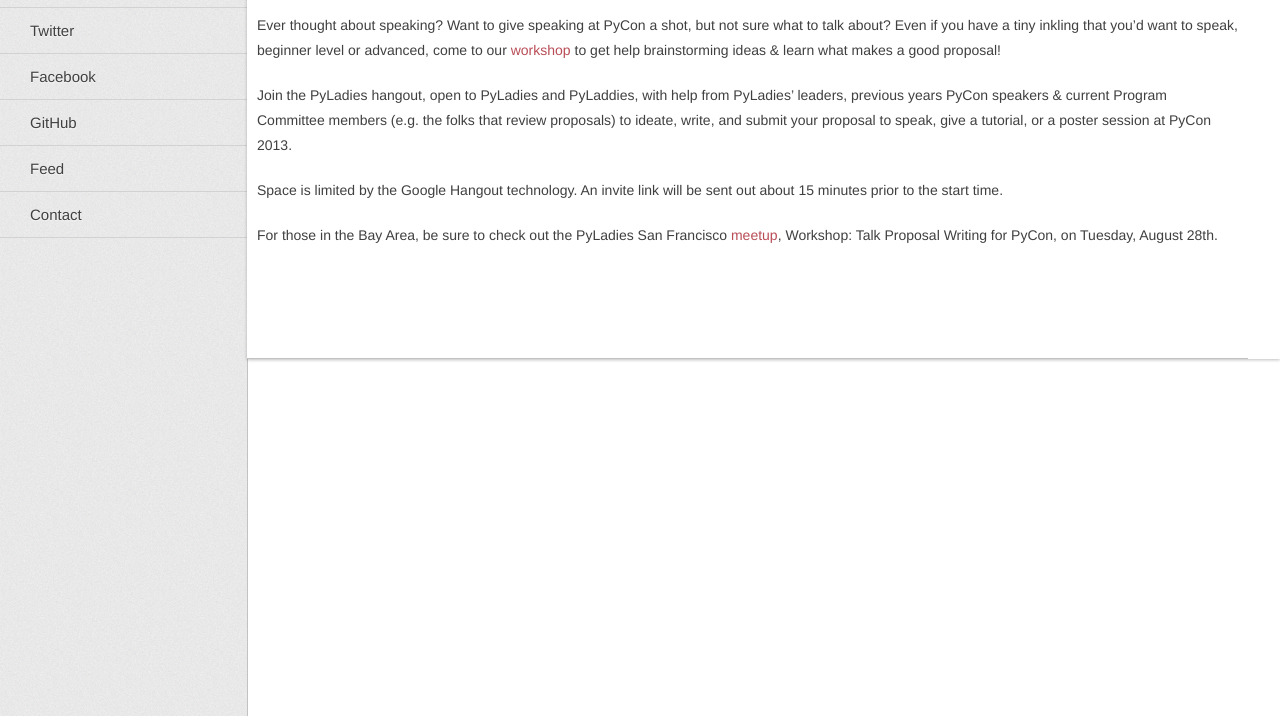
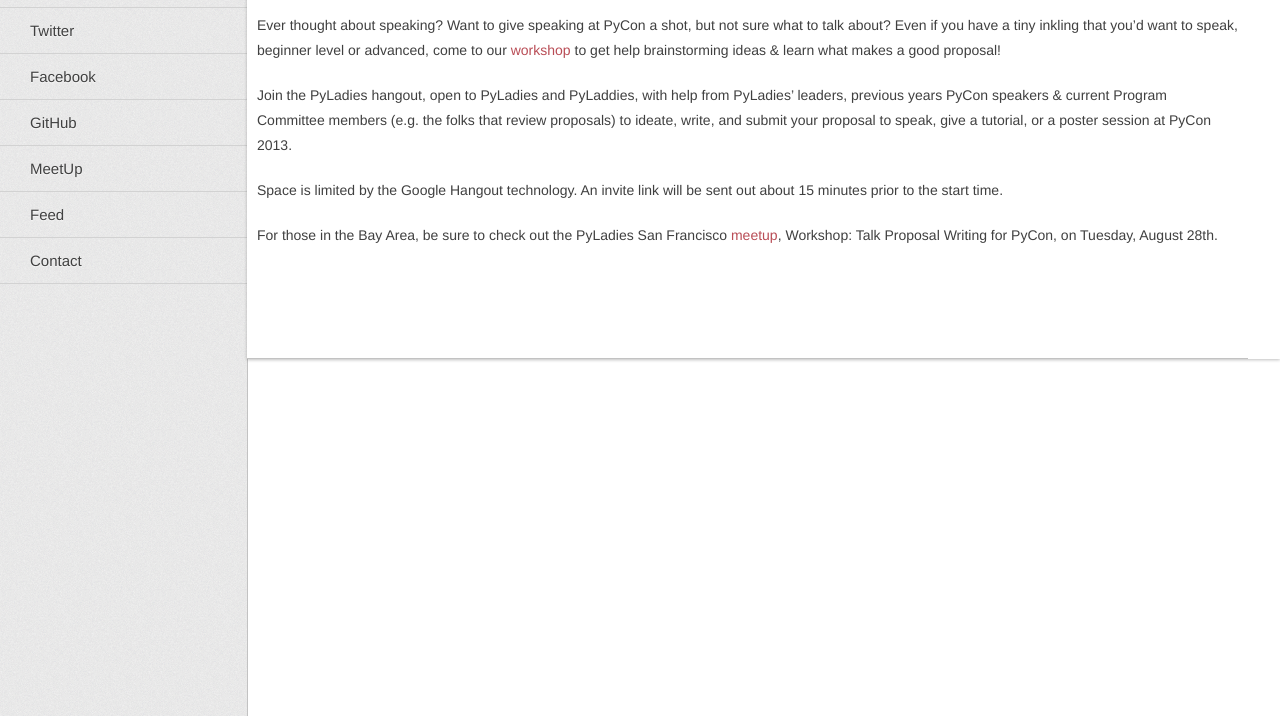
Before and after one commit to econchick/pyladi.es, a plain HTML site: page 2012/08/25/pycon_branstorm.html in a window 1280 px wide. Shown: the part 164-880 px from the top of the page. Drawn offline with Linux system fonts and the light colour scheme; a script that the page names is missing; files whose address does not match are found by name.

Commit message:
Update documentation

```diff
--- a/2012/08/25/pycon_branstorm.html
+++ b/2012/08/25/pycon_branstorm.html
@@ -40,6 +40,8 @@
       <li><a href="http://www.facebook.com/PyLadiesSF" id="pyladiessf-link">Facebook</a></li>
 
       <li><a href="http://github.com/econchick/pyladi.es" id="econchick-link">GitHub</a></li>
+
+      <li><a href="http://www.meetup.com/pyladiessf" id="pyladiessf-link">MeetUp</a></li>
 
 
       <li><a href="../../.././feeds/all.rss.xml" id="feed-link">Feed</a></li>
```
Also changed, not shown: archives.html (+2 -0 lines), author/lynn-root.html (+2 -0 lines), categories.html (+2 -0 lines), category/events.html (+2 -0 lines), index.html (+2 -0 lines).
